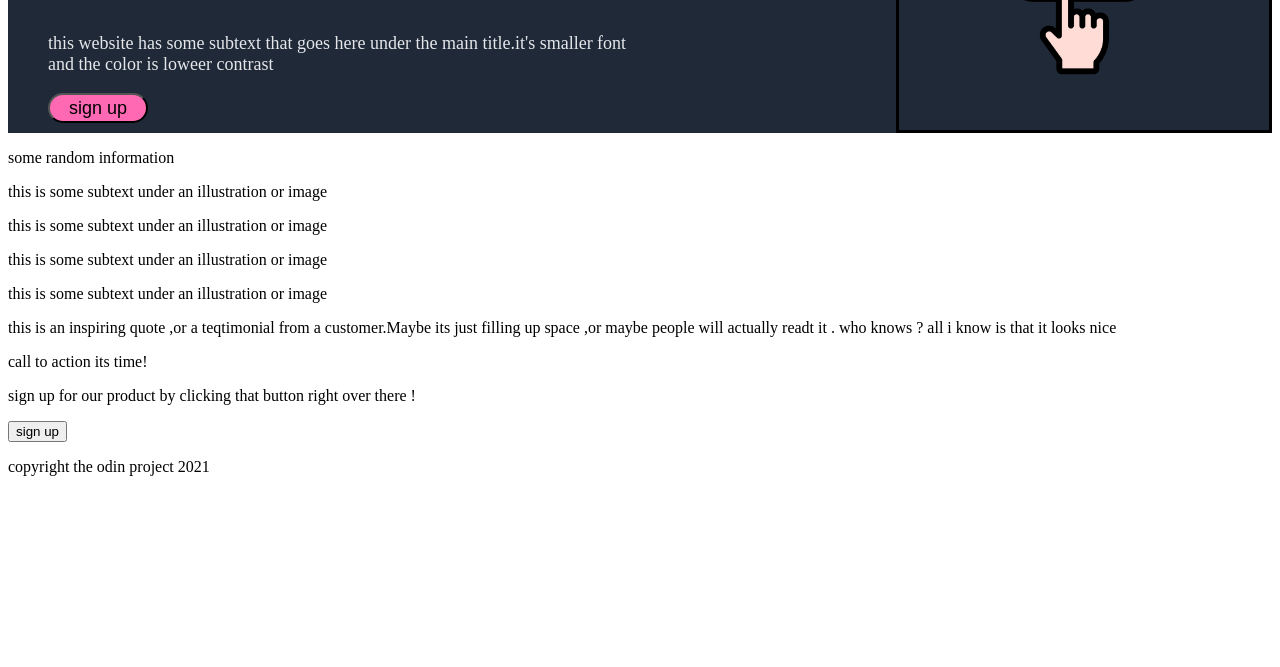
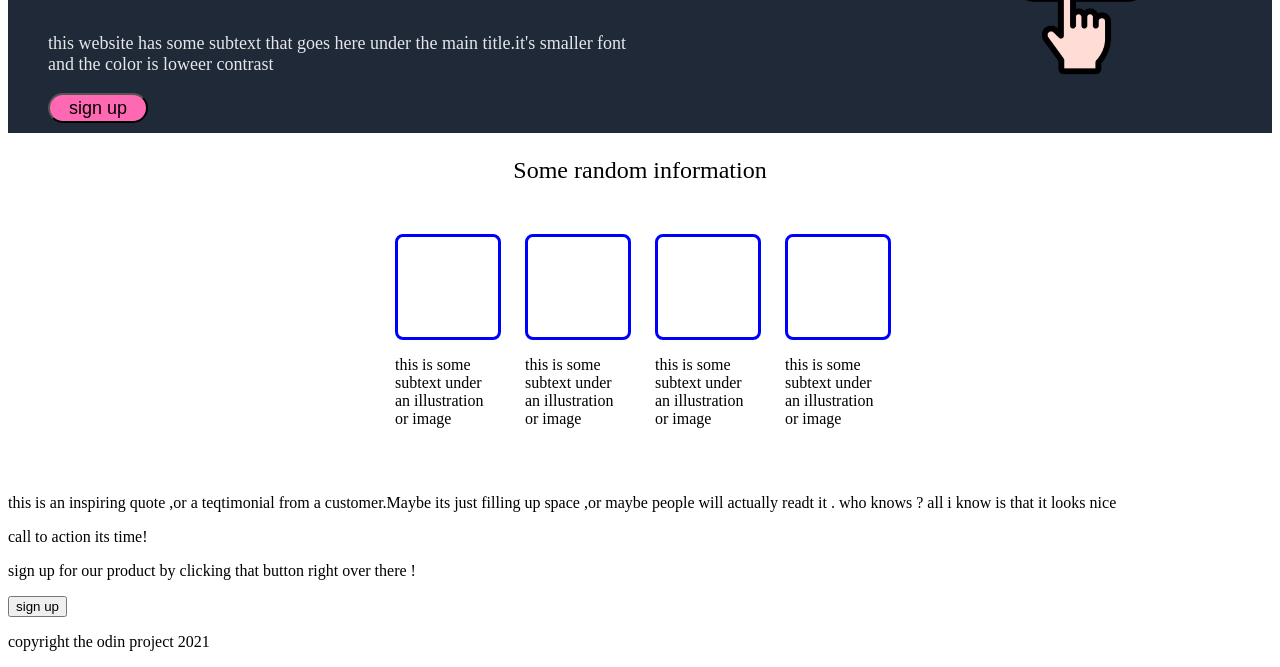
Before and after one commit to malek-chermiti/website, a plain HTML site: page index.html in a window 1280 px wide. Shown: the part 193-860 px from the top of the page. Before the commit the page ends 800 px from the top, so only its background shows below. Drawn offline with Linux system fonts and the light colour scheme.

Commit message:
thenya est bien

```diff
--- a/index.css
+++ b/index.css
@@ -36,7 +36,6 @@ img{
 #pic{display: flex;
     justify-content:center;
     align-items: center;
-    border: solid;
     width: 500px;
     margin-left: 250px;
 }
@@ -58,3 +57,31 @@ a{
 #liens a:hover {
     text-decoration: underline;
 }
+#ta9simet{
+    display: flex;
+    justify-content: center;
+    gap: 30px;
+    margin: 50px;
+
+
+}
+.box{
+    border-radius: 8px;
+    width: 100px;
+    height: 100px;
+    border: solid;
+    color: blue;
+    text-align: center;
+    margin-left: 0%;
+}
+#titre{
+    font-size: 24px;
+    text-align: center;
+}
+.cmntr{
+    text-align: center;
+}
+.element{
+
+    width: 100px;
+}
--- a/index.html
+++ b/index.html
@@ -29,22 +29,24 @@
         </div>
     </div>
     <div id ="div2">
-        <p>some random information</p>
-        <div id ="lola">
-            <div id ="m1"> </div>
-            <p>this is some subtext under an illustration or image</p>
-        </div>
-        <div id ="thenya">
-            <div id ="m1"> </div>
-            <p>this is some subtext under an illustration or image</p>
-        </div>
-        <div id ="theltha">
-            <div id ="m1"> </div>
-            <p>this is some subtext under an illustration or image</p>
-        </div>
-        <div id ="rabaa">
-            <div id ="m1"> </div>
-            <p>this is some subtext under an illustration or image</p>
+        <p id ="titre">Some random information</p>
+        <div id ="ta9simet">
+            <div class="element">
+                <div  class =" box"> </div>
+                <p class ="comntr">this is some subtext under an illustration or image</p>
+            </div>
+            <div class="element">
+                <div  class =" box"> </div>
+                <p class ="comntr">this is some subtext under an illustration or image</p>
+            </div>
+            <div class="element">
+                <div  class =" box"> </div>
+                <p class ="comntr">this is some subtext under an illustration or image</p>
+            </div>
+            <div class="element">
+                <div class =" box"> </div>
+                <p class ="comntr">this is some subtext under an illustration or image</p>
+            </div>
         </div>
     </div>
     <div id ="div3">
```
